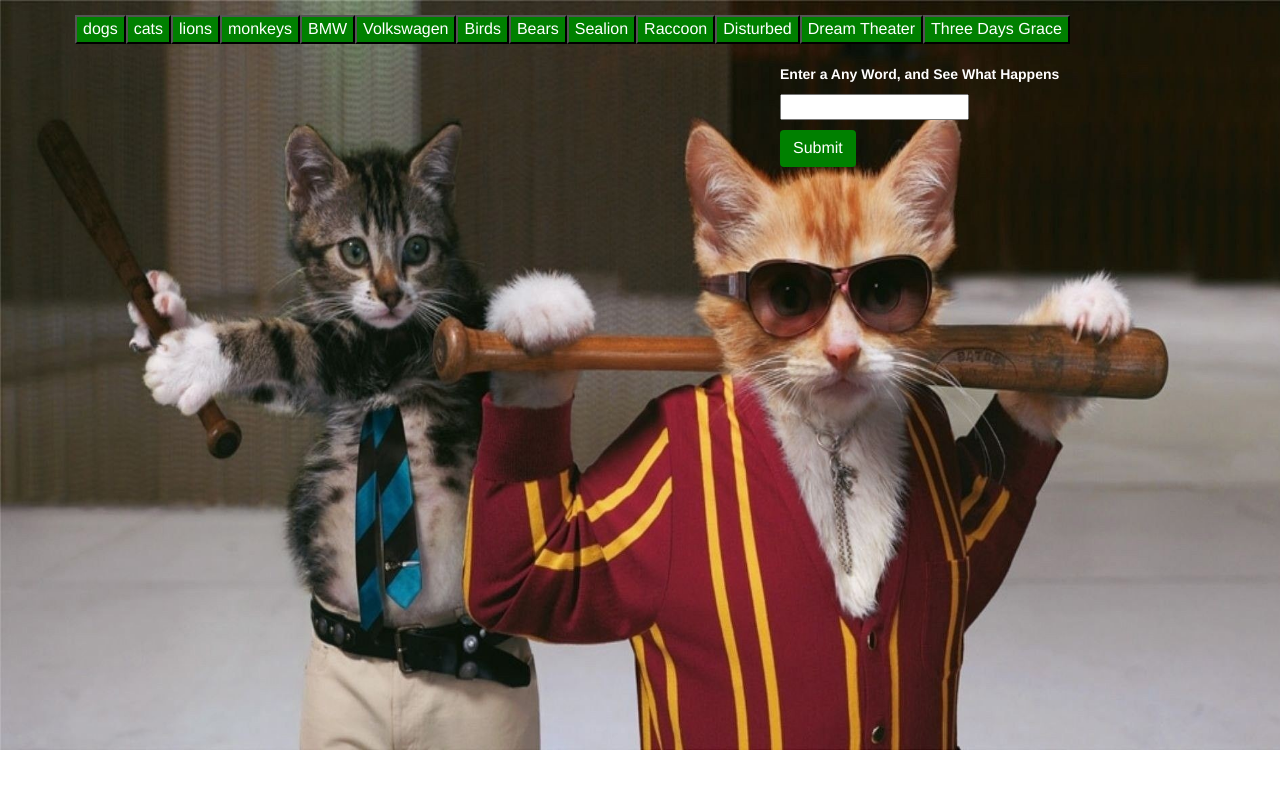
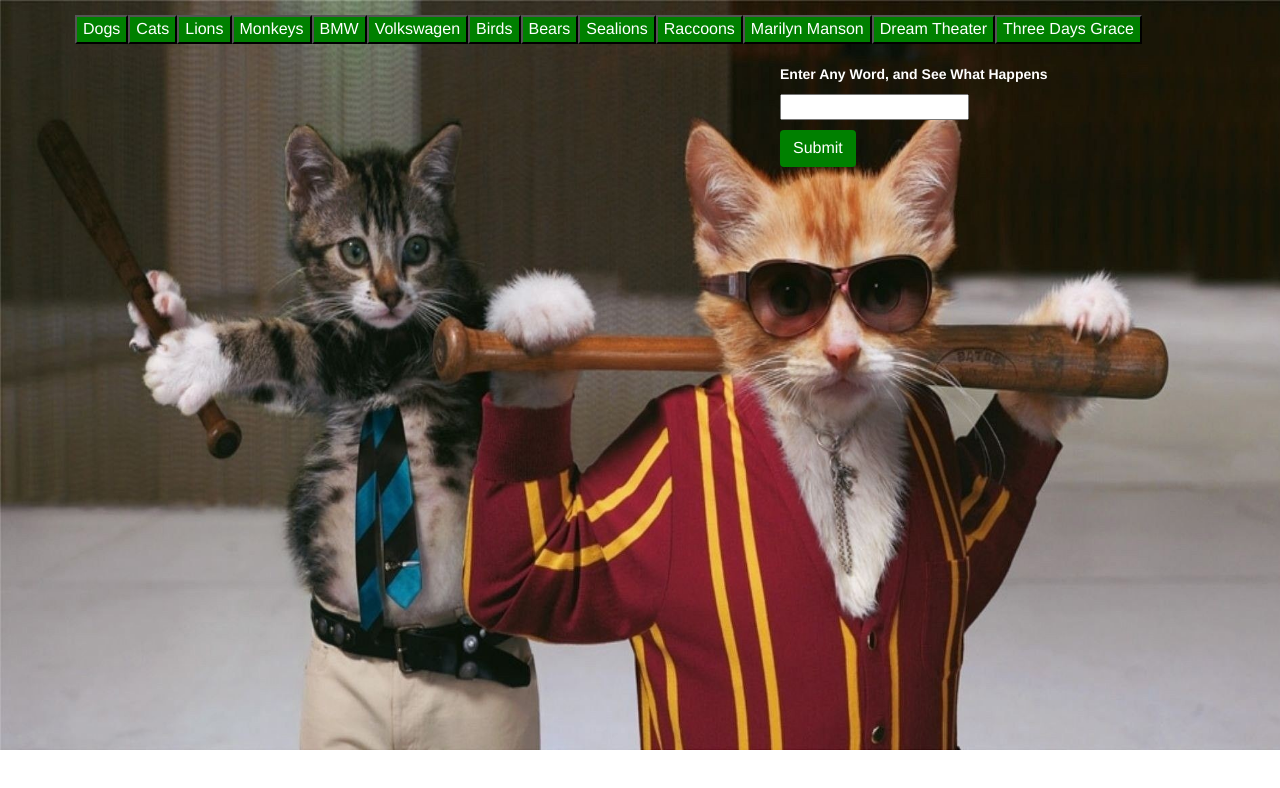
Before and after one commit to igorexa81/GifTastic, a plain HTML site: page index.html in a window 1280 px wide. Drawn offline with nearby package versions, Linux system fonts and the light colour scheme.

Commit message:
index.html

```diff
--- a/assets/giphy.js
+++ b/assets/giphy.js
@@ -1,6 +1,6 @@
 $(document).ready(function () {
     console.log("ready");
-    var addButtons = ["dogs", "cats", "lions", "monkeys", "BMW", "Volkswagen","Birds","Bears","Sealion","Raccoon","Disturbed","Dream Theater", "Three Days Grace"];
+    var addButtons = ["Dogs", "Cats", "Lions", "Monkeys", "BMW", "Volkswagen","Birds","Bears","Sealions","Raccoons","Marilyn Manson","Dream Theater", "Three Days Grace"];
 
     function displayImg() {
 
@@ -12,7 +12,7 @@ $(document).ready(function () {
             $("#display-buttons").append(newButtons);
         }
         $(".new-buttons").on("click", function () {
-
+             $("#display-images").empty();
             var input = $(this).attr("data-buttontype");
             var limit = 10;
             var queryURL = "https://api.giphy.com/v1/gifs/search?q=" + input + "&limit=" + limit + "&api_key=o9B0e5E5gyVEF165dqAYnQ0w5AVNzTWy";
--- a/assets/style.css
+++ b/assets/style.css
@@ -4,7 +4,7 @@
 
 img{
     width: 200px;
-    height:  200px;
+    height: 200px;
 }
 
 label{
--- a/index.html
+++ b/index.html
@@ -26,7 +26,7 @@
         <div class="row">
             <div class="col-md-12">
                 <form id="form">
-                    <label for="user-input">Enter a Any Word, and See What Happens</label><br>
+                    <label for="user-input">Enter Any Word, and See What Happens</label><br>
                     <input type="text" id="user-input">
                     <input id="submitPress" type="submit" value="Submit" class="btn">
                 </form>
```
Also changed, not shown: 1 other file.
